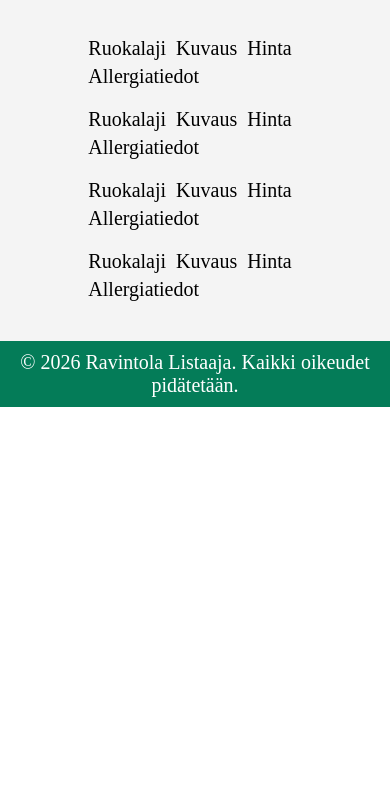
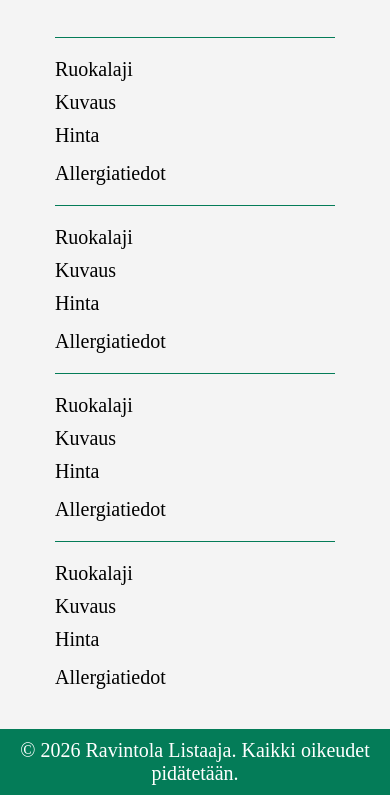
Before and after one commit to UnnaHaitto/RestaurantWebsite, a website: page src/pages/dailyMenu.html in a window 390 px wide. Shown: the part 189-984 px from the top of the page. Before the commit the page ends 844 px from the top, so only its background shows below. Drawn offline with Linux system fonts and the light colour scheme.

Commit message:
update food container styles for improved layout and responsiveness

```diff
--- a/src/css/style.css
+++ b/src/css/style.css
@@ -106,16 +106,18 @@ header {
 
 .food-container {
   padding-bottom: 20px;
+  padding-top: 20px;
+  width: 30%;
+  border-top: 1px solid #047c58;
 }
 
 .food-data-container {
-  display: flex;
-  flex-direction: row;
   margin-bottom: 5px;
 }
 
 .food-data-container p {
   margin-right: 10px;
+  padding-bottom: 10px;
 }
 
 #image {
@@ -572,6 +574,10 @@ header {
     margin: 5px;
     font-size: 20px;
   }
+
+  .food-container {
+    width: 50%;
+  }
 }
 
 @media screen and (max-width: 650px) {
@@ -600,6 +606,10 @@ header {
   #day-menu-toggle:checked ~ #day-container {
     display: flex;
   }
+
+  .food-container {
+    width: 80%;
+  }
 }
 
 /*viikon menun päiväykset 650px kohdalla burgeri valikoksi*/
```
